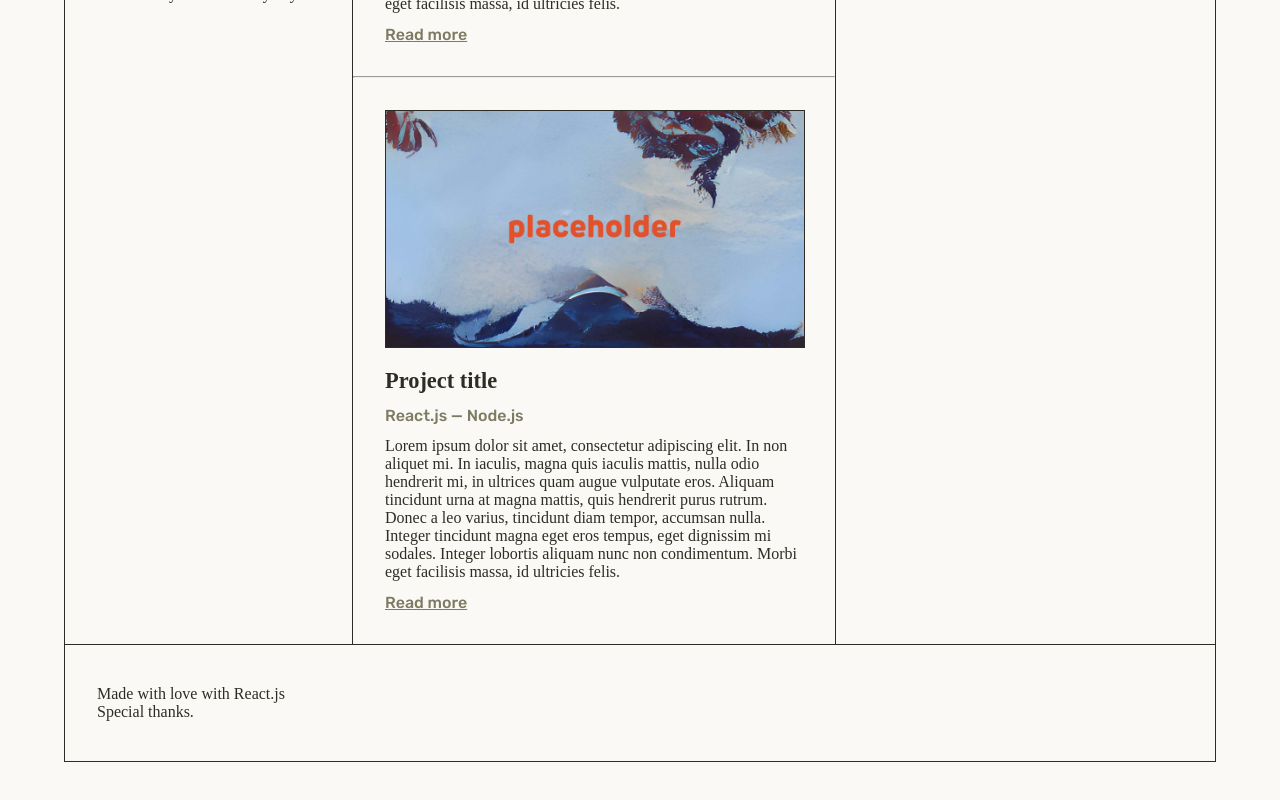
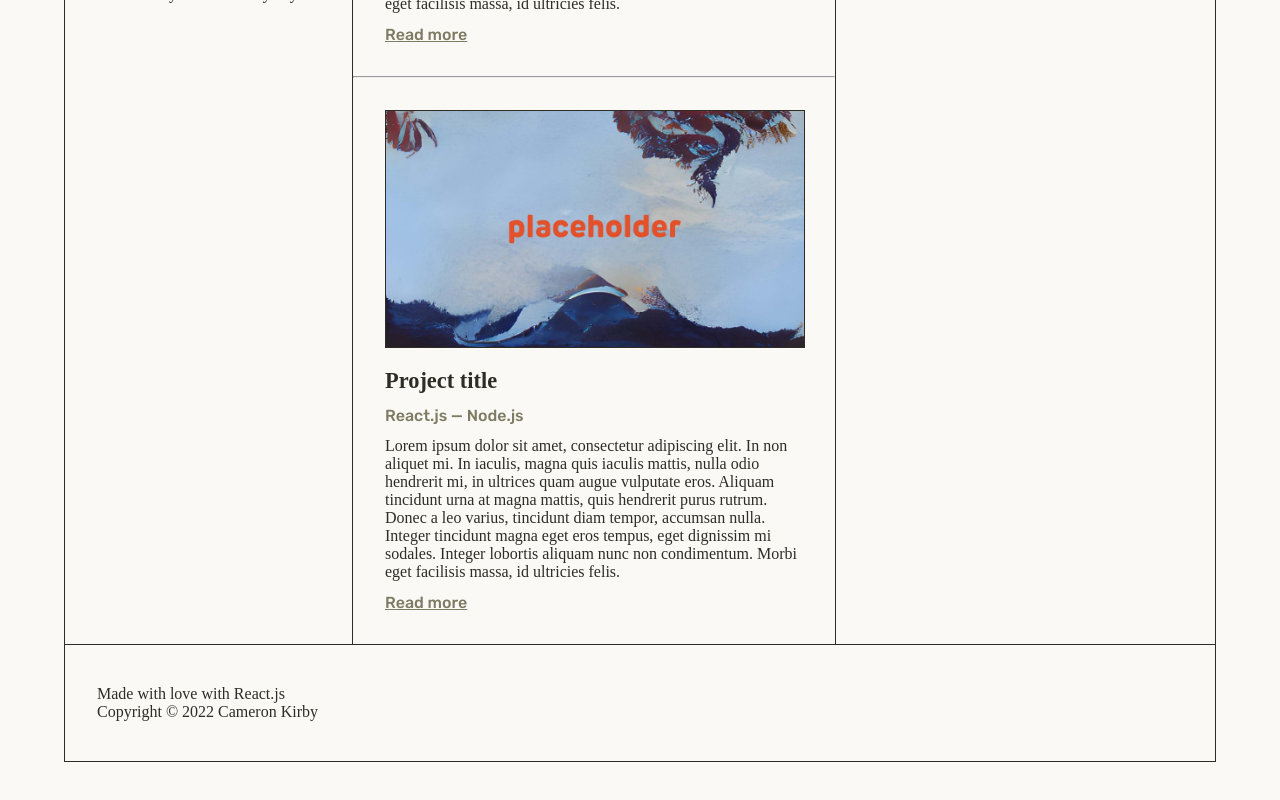
Before and after one commit to cameron-kirby/portfolio, a React (Create React App) app in the folder client/: page / in a window 1280 px wide. Shown: the part 1110-1910 px from the top of the page. Built offline with nearby package versions, Linux system fonts and the light colour scheme; some icons are missing; a web font is replaced by a local one.

Commit message:
:lipstick: Update footer

```diff
--- a/client/src/pages/Home/Home.js
+++ b/client/src/pages/Home/Home.js
@@ -88,7 +88,7 @@ const Home = props => {
             </div>
             <div className='footer'>
                 <span>Made with love with React.js</span>
-                <span>Special thanks.</span>
+                <span>Copyright © 2022 Cameron Kirby</span>
             </div>
         </StyledHome>
     )
--- a/client/src/pages/Home/Home.styled.js
+++ b/client/src/pages/Home/Home.styled.js
@@ -6,7 +6,7 @@ const StyledHome = styled.div`
     background-color: var(--main-bg-color);
 
     @media screen and ${devices.mobile} {
-        padding: 32px;
+        padding: 0;
     }
 
     .header {
@@ -17,6 +17,7 @@ const StyledHome = styled.div`
         padding-bottom: 64px;
 
         @media screen and ${devices.mobile} {
+            padding: 32px;
             height: 90vh;
             justify-content: space-between;
         }
@@ -53,6 +54,7 @@ const StyledHome = styled.div`
         border: 1px solid var(--text-color-primary);
 
         @media screen and ${devices.mobile} {
+            padding: 32px;
             flex-direction: column;
             border: none;
         }
@@ -202,7 +204,10 @@ const StyledHome = styled.div`
         border-top: 0px solid;
 
         @media screen and ${devices.mobile} {
+            padding: 32px;
             border: none;
+            background-color: var(--text-color-primary);
+            color: var(--main-bg-color);
         }
     }
 `
```
